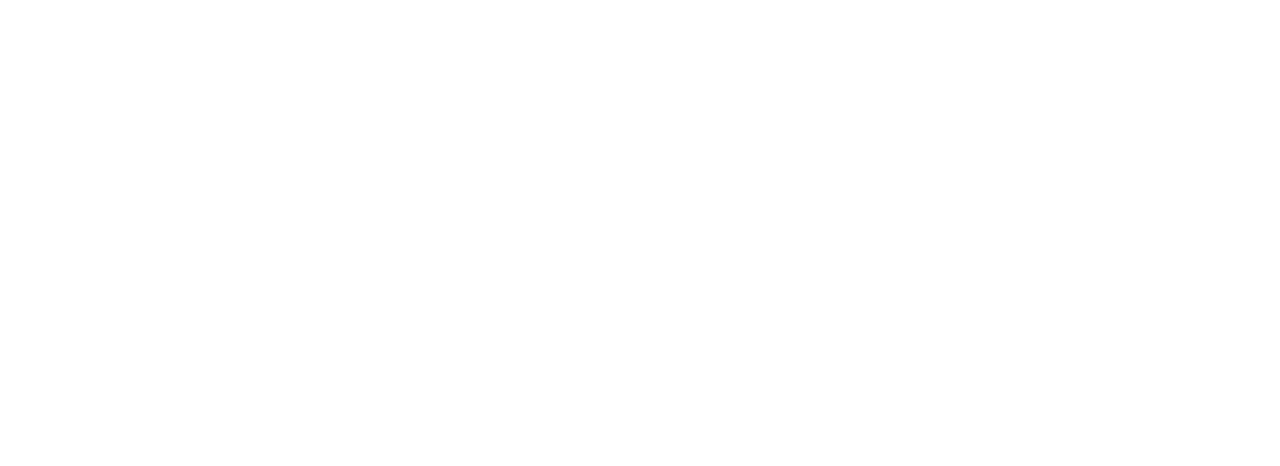
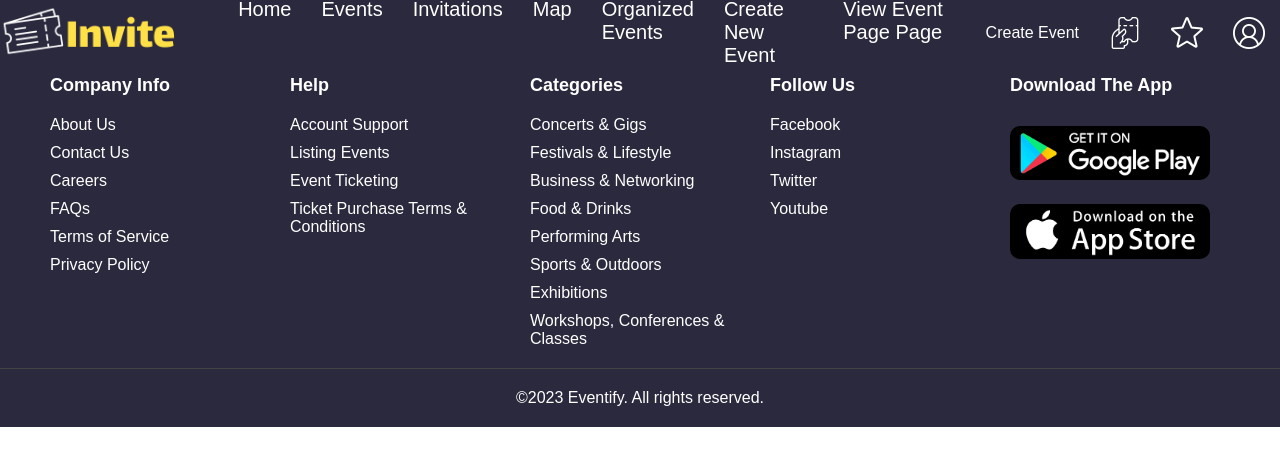
Before and after one commit to GaafarDev/Invite-system, a Vue app in the folder Frontend/: page /login in a window 1280 px wide. Before the commit this address had no page. Shown: the top 466 px of the page. Built offline with nearby package versions, Linux system fonts and the light colour scheme.

Commit message:
chore: Update App.vue to import styles.css for scoped styling

```diff
--- a/Frontend/src/App.vue
+++ b/Frontend/src/App.vue
@@ -9,14 +9,6 @@
 <script>
 import NavBar from './components/NavBar.vue';
 import PageFooter from './components/PageFooter.vue';
-
-
-</script>
-
-<style scoped>
-</style>
-
-
 
 export default {
   name: 'App',
@@ -30,3 +22,8 @@
     }
   }
 }
+</script>
+
+<style scoped>
+@import './assets/css/styles.css';
+</style>
```
